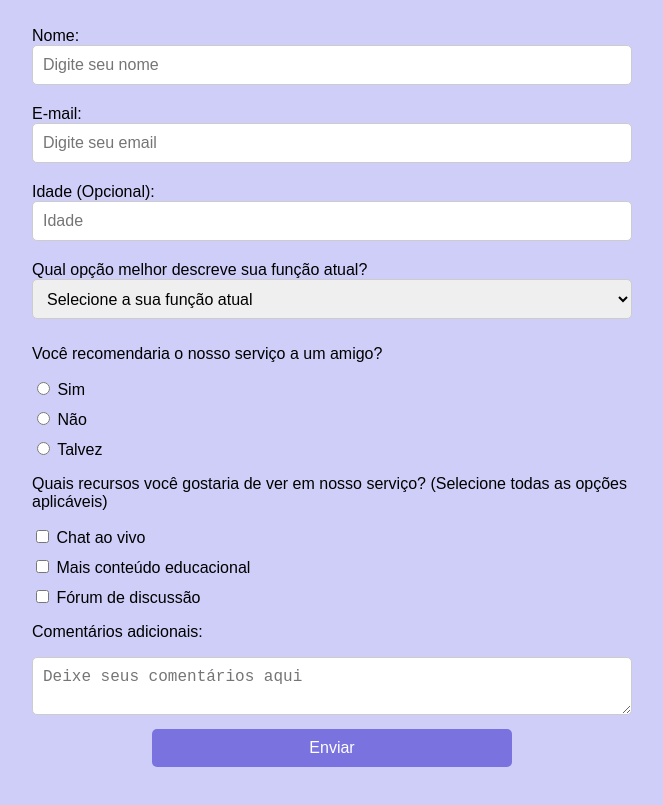
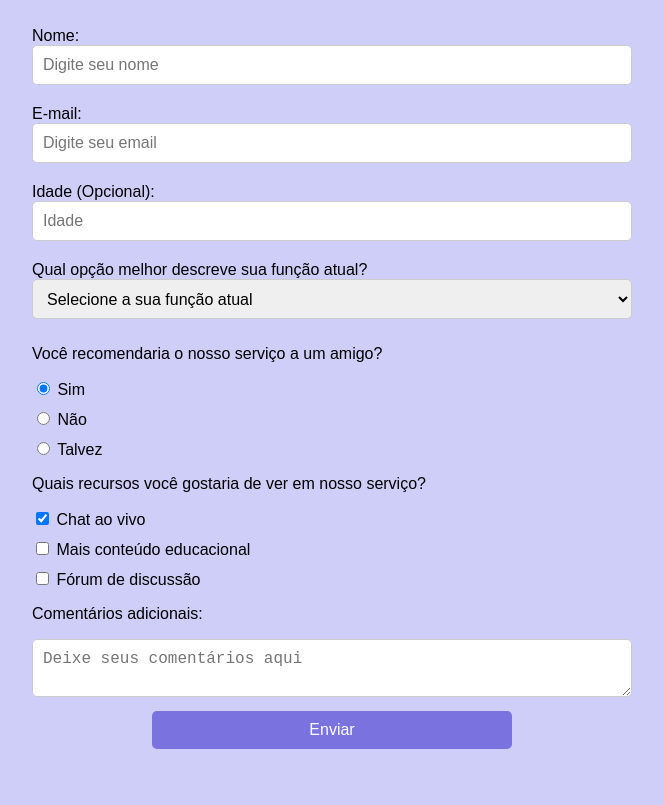
Before and after one commit to gustacoosta/Formulario_Pesquisa, a plain HTML site: page index.html in a window 1280 px wide. Shown: the part 101-906 px from the top of the page, without its empty margins (308-971 px from the left). Drawn offline with Linux system fonts and the light colour scheme.

Commit message:
Update index.html

```diff
--- a/index.html
+++ b/index.html
@@ -52,6 +52,7 @@
               name="recommend"
               type="radio"
               value="Sim"
+              checked
             />
             Sim</label
           >
@@ -74,8 +75,7 @@
             Talvez</label
           >
           <p>
-            Quais recursos você gostaria de ver em nosso serviço? (Selecione
-            todas as opções aplicáveis)
+            Quais recursos você gostaria de ver em nosso serviço?
           </p>
           <label for="feature1"
             ><input
@@ -83,6 +83,7 @@
               name="features"
               type="checkbox"
               value="Chat ao vivo"
+              checked
             />
             Chat ao vivo</label
           >
```
